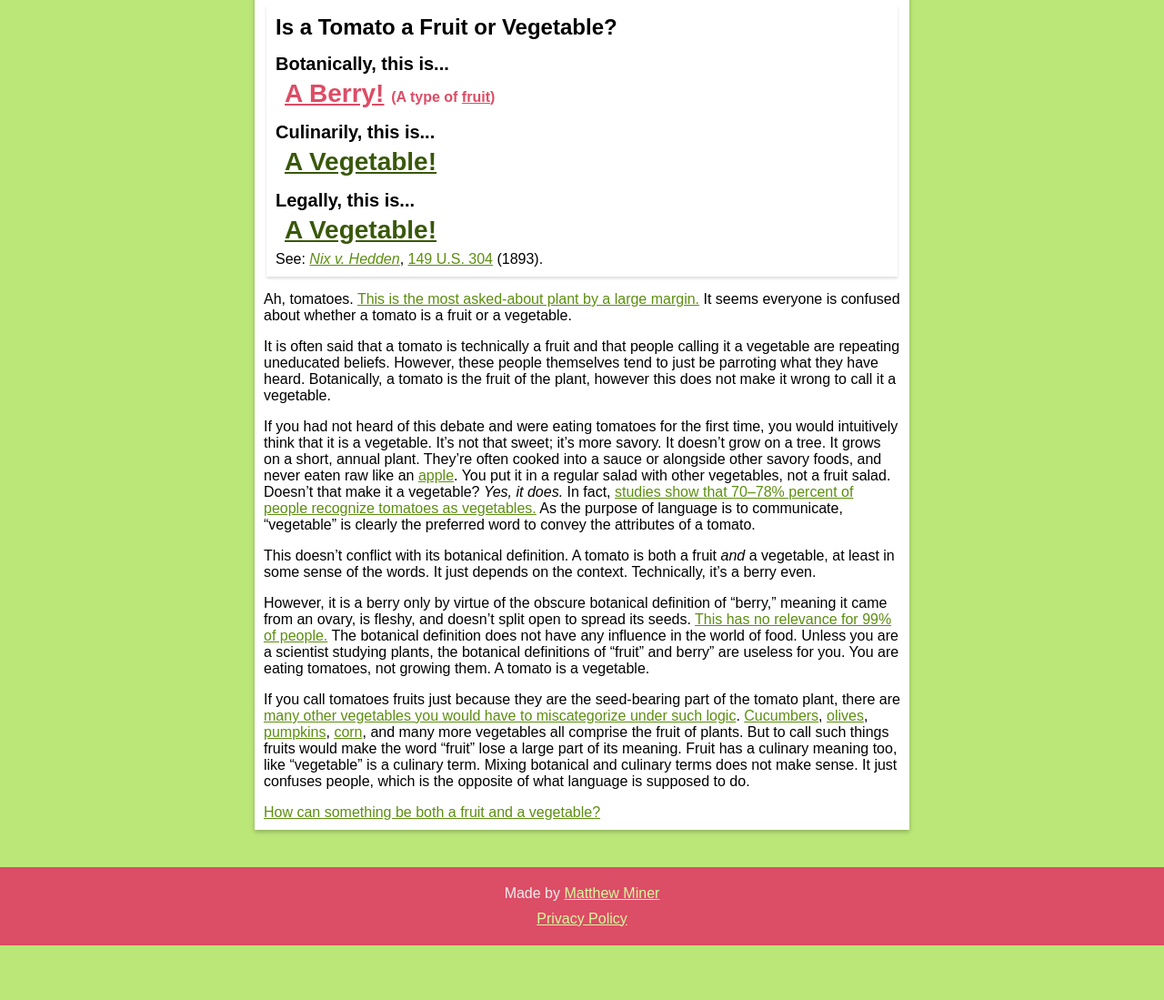
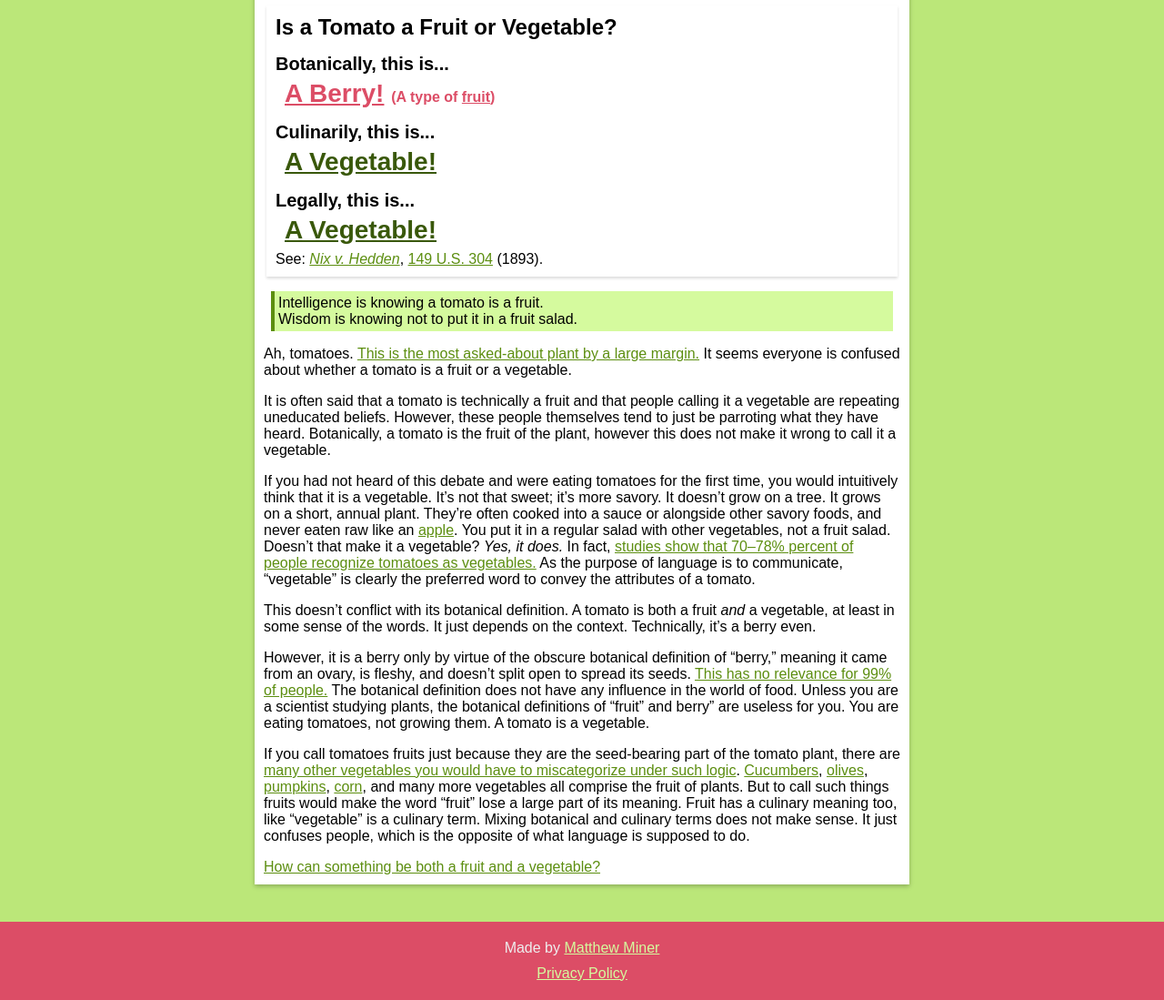
Before and after one commit to mminer237/fruitorvegetable, a Jekyll site: the page built from _items/tomato.md, in a window 1280 px wide, cut to the strip 296-1395 px from the top of the page. Shown: the whole strip at 91% size. Built offline with Jekyll 4.4.1, drawn with Linux system fonts in a browser that asks for light colours; before the commit the page ends 1335 px from its top, so only the background shows below that.

Commit message:
Add wisdom quote to tomato

```diff
--- a/_items/tomato.md
+++ b/_items/tomato.md
@@ -10,6 +10,9 @@ case_brief: 'https://matthewminer.name/law/briefs/Miscellaneous/Nix+v.+Hedden'
 case_dicta: false
 image: assets/images/tomatoes.jpg
 ---
+> Intelligence is knowing a tomato is a fruit.
+> Wisdom is knowing not to put it in a fruit salad.
+
 Ah, tomatoes. [This is the most asked-about plant by a large margin.](https://trends.google.com/trends/explore?geo=US&q=is%20corn%20a%20fruit%20or%20a%20vegetable,is%20a%20tomato%20a%20fruit%20or%20a%20vegetable,is%20a%20pumpkin%20a%20fruit%20or%20a%20vegetable,is%20a%20cucumber%20a%20fruit%20or%20a%20vegetable,is%20an%20avocado%20a%20fruit%20or%20a%20vegetable) It seems everyone is confused about whether a tomato is a fruit or a vegetable.
 
 It is often said that a tomato is technically a fruit and that people calling it a vegetable are repeating uneducated beliefs. However, these people themselves tend to just be parroting what they have heard. Botanically, a tomato is the fruit of the plant, however this does not make it wrong to call it a vegetable.
```
